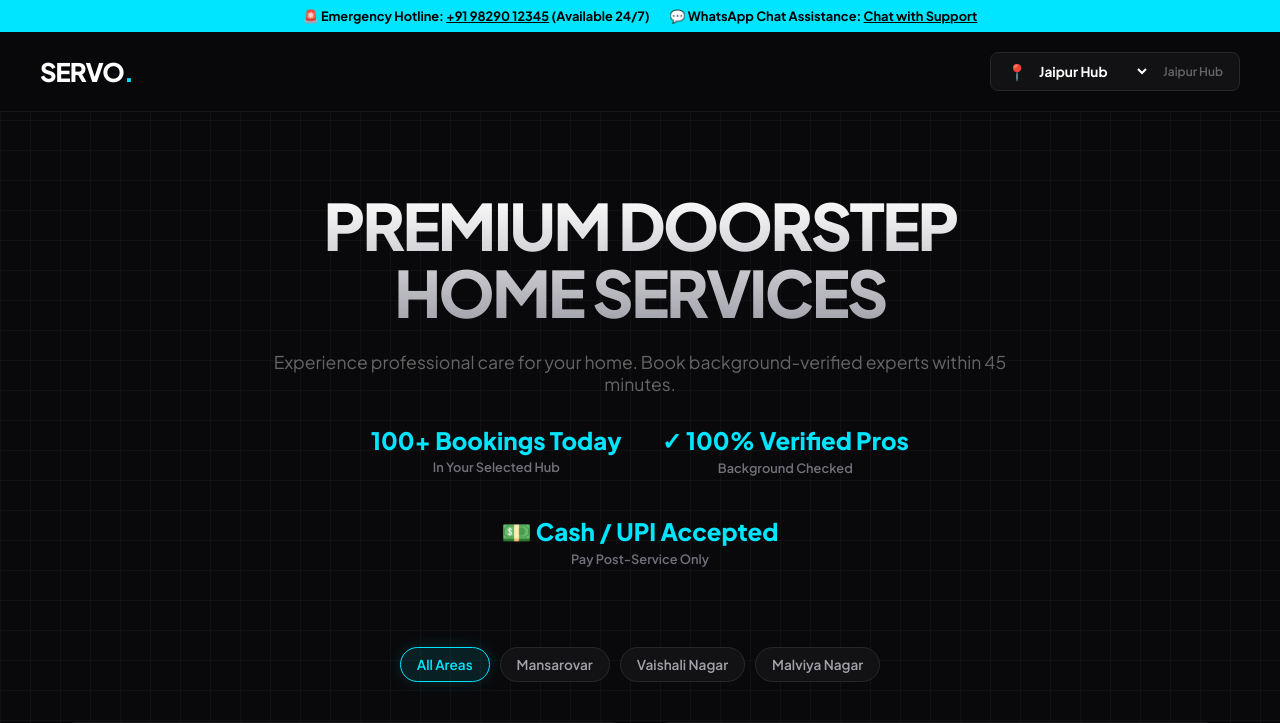
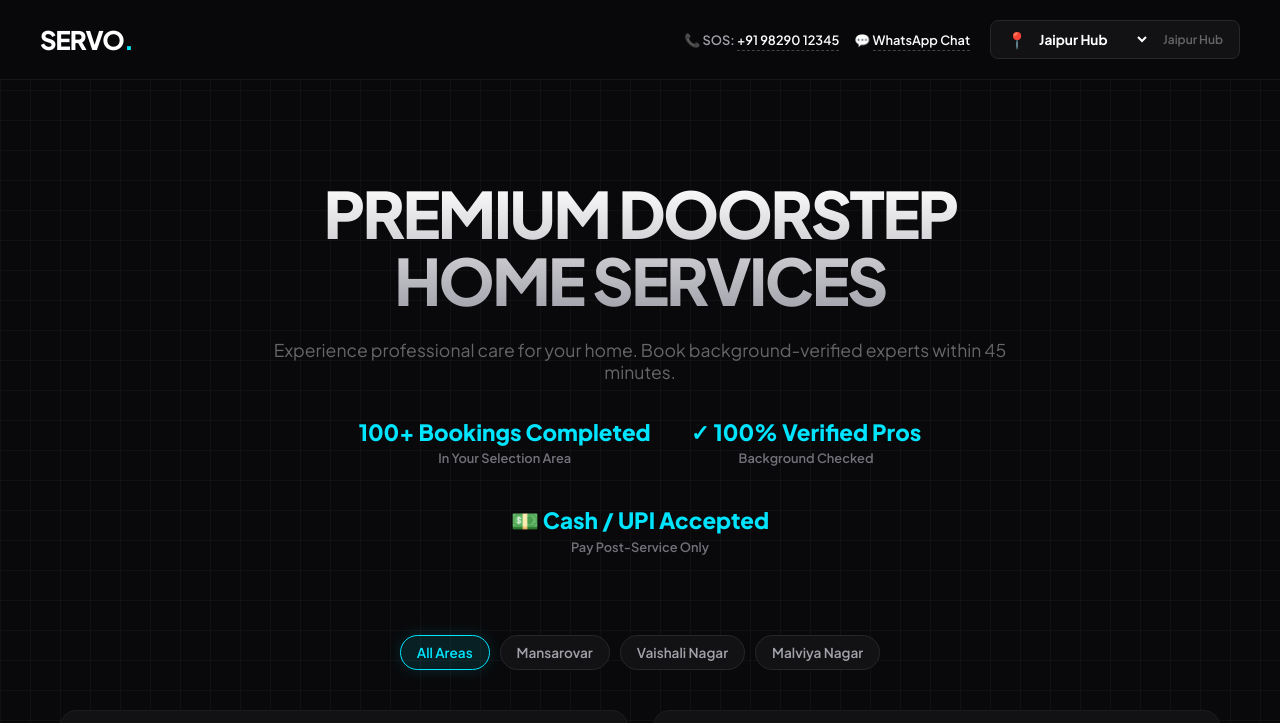
Before and after one commit to onlySarthaktalati/SERVOO, a website: page index.html in a window 1280 px wide. Shown: the top 723 px of the page. Drawn offline with nearby package versions, Linux system fonts and the light colour scheme.

Commit message:
fix: relocate hotline elements to header layout and delete top blue banner section

```diff
--- a/app.js
+++ b/app.js
@@ -42,7 +42,6 @@ const StateWiseMarketplaceDatabase = {
     }
 };
 
-// 👨‍🔧 HIGH-TRUST PRO PROFILE PICTURE MAPPING
 const TechnicianAvatarAssetDatabase = {
     "Amit Sharma": "https://images.unsplash.com/photo-1621905251189-08b45d6a269e?auto=format&fit=crop&w=100&h=100&q=80",
     "Deepak Kumar": "https://images.unsplash.com/photo-1504328345606-18bbc8c9d7d1?auto=format&fit=crop&w=100&h=100&q=80",
@@ -103,7 +102,6 @@ LocalNotificationPipelineChannel.onmessage = function(event) {
     if (event.data.actionType === "PUSH_ALERT") {
         triggerToastFeedback(`🔔 NOTIFICATION: ${event.data.title}\n${event.data.body}`);
 
-        // Dynamic payload update to inject specific verified avatars into active panels
         if (event.data.assignedTechName && document.getElementById('lblCustTrackedTechName')) {
             document.getElementById('lblCustTrackedTechName').innerText = event.data.assignedTechName;
             const targetAvatarUrl = TechnicianAvatarAssetDatabase[event.data.assignedTechName] || "https://images.unsplash.com/photo-1621905251189-08b45d6a269e?auto=format&fit=crop&w=100&h=100&q=80";
--- a/index.html
+++ b/index.html
@@ -22,39 +22,22 @@
             background-size: 30px 30px;
         }
 
-        /* 🚨 EMERGENCY HOTLINE & SUPPORT BAR */
-        .top-support-bar {
-            background: #00e5ff;
-            color: #000;
-            padding: 8px 20px;
-            font-size: 0.8rem;
-            font-weight: 700;
-            text-align: center;
-            display: flex;
-            justify-content: center;
-            gap: 20px;
-            flex-wrap: wrap;
-        }
-        .top-support-bar a { color: #000; text-decoration: underline; }
-
         header { padding: 20px 40px; display: flex; justify-content: space-between; align-items: center; border-bottom: 1px solid #18181b; background: rgba(9, 9, 11, 0.8); backdrop-filter: blur(12px); position: sticky; top: 0; z-index: 100; }
         .logo { font-size: 1.6rem; font-weight: 800; letter-spacing: -1px; color: #fff; cursor: pointer; }
         .logo span { color: #00e5ff; }
 
-        .hero-section { padding: 80px 20px 40px 20px; text-align: center; max-width: 800px; margin: 0 auto; }
+        /* 📞 CRISP MINIMAL HEADER SUPPORT CONTROLS */
+        .header-actions-group { display: flex; align-items: center; gap: 20px; }
+        .header-support-links { display: flex; gap: 15px; font-size: 0.8rem; font-weight: 600; color: #a1a1aa; }
+        .header-support-links a { color: #fafafa; text-decoration: none; border-bottom: 1px dashed #444; padding-bottom: 2px; }
+        .header-support-links a:hover { color: #00e5ff; border-color: #00e5ff; }
+
+        .hero-section { padding: 100px 20px 40px 20px; text-align: center; max-width: 800px; margin: 0 auto; }
         .hero-section h1 { font-size: 4rem; font-weight: 800; line-height: 1.05; margin-bottom: 25px; letter-spacing: -2.5px; background: linear-gradient(180deg, #fff 0%, #a1a1aa 100%); -webkit-background-clip: text; -webkit-text-fill-color: transparent; }
 
-        /* 📈 TRUST STATS STRIP */
-        .trust-stats-strip {
-            display: flex;
-            justify-content: center;
-            gap: 40px;
-            margin-bottom: 40px;
-            flex-wrap: wrap;
-            padding: 0 20px;
-        }
+        .trust-stats-strip { display: flex; justify-content: center; gap: 40px; margin-bottom: 40px; flex-wrap: wrap; padding: 0 20px; }
         .stat-item { text-align: center; }
-        .stat-val { font-size: 1.5rem; font-weight: 800; color: #00e5ff; }
+        .stat-val { font-size: 1.4rem; font-weight: 800; color: #00e5ff; }
         .stat-lbl { font-size: 0.8rem; color: #71717a; font-weight: 600; margin-top: 4px; }
 
         .seo-location-bar { display: flex; justify-content: center; gap: 10px; flex-wrap: wrap; margin-bottom: 40px; padding: 0 20px; }
@@ -65,7 +48,6 @@
         .service-card { background: #121214; border: 1px solid #1c1c1e; padding: 35px; border-radius: 16px; transition: all 0.4s cubic-bezier(0.16, 1, 0.3, 1); position: relative; overflow: hidden; }
         .service-card:hover { border-color: #00e5ff; transform: translateY(-5px); box-shadow: 0 20px 40px rgba(0, 229, 255, 0.05); }
 
-        /* ⭐ REVIEWS GRID */
         .reviews-section { max-width: 1200px; margin: 60px auto; padding: 0 20px; }
         .reviews-grid { display: grid; grid-template-columns: repeat(auto-fit, minmax(280px, 1fr)); gap: 20px; margin-top: 25px; }
         .review-card { background: #0c0c0e; border: 1px solid #18181b; padding: 25px; border-radius: 12px; }
@@ -77,6 +59,7 @@
         .metric-card-box { background: #121214; padding: 25px; border-radius: 12px; border: 1px solid #27272a; }
         .pricing-tier-tag { font-size: 0.75rem; background: rgba(0, 229, 255, 0.08); padding: 4px 8px; border-radius: 6px; color: #00e5ff; margin-left: 10px; font-weight: 700; text-transform: uppercase; border: 1px solid rgba(0, 229, 255, 0.2); }
         .network-retry-banner { display: none; position: fixed; top: 20px; left: 50%; transform: translateX(-50%); background: #ff1744; color: #fff; padding: 12px 24px; border-radius: 8px; font-weight: 700; z-index: 100000; align-items: center; gap: 15px; }
+
         .location-select-container { display: flex; gap: 8px; background: #121214; padding: 8px 16px; border-radius: 8px; border: 1px solid #27272a; align-items: center; }
         .nav-dropdown { background: transparent; color: #fff; border: none; font-size: 0.85rem; font-weight: 700; outline: none; cursor: pointer; }
         .nav-dropdown option { background: #121214; color: #fff; }
@@ -85,11 +68,6 @@
     </style>
 </head>
 <body>
-
-    <div class="top-support-bar">
-        <span>🚨 Emergency Hotline: <a href="tel:+919829012345">+91 98290 12345</a> (Available 24/7)</span>
-        <span>💬 WhatsApp Chat Assistance: <a href="https://wa.me/919829012345" target="_blank">Chat with Support</a></span>
-    </div>
 
     <div id="globalNetworkErrorBanner" class="network-retry-banner">
         <span>⚠️ Connection dropped. Please check your internet.</span>
@@ -100,6 +78,12 @@
         <header>
             <div class="logo" onclick="location.reload()">SERVO<span>.</span></div>
 
+            <div class="header-actions-group">
+                <div class="header-support-links">
+                    <span>📞 SOS: <a href="tel:+919829012345">+91 98290 12345</a></span>
+                    <span>💬 <a href="https://wa.me/919829012345" target="_blank">WhatsApp Chat</a></span>
+                </div>
+
                 <div class="location-select-container">
                     <span>📍</span>
                     <select id="ddlCitySelectorNode" onchange="executeCityMarketplaceShift()" class="nav-dropdown">
@@ -109,16 +93,17 @@
                     </select>
                     <span id="lblCurrentSEOZoneBadge" style="font-size: 0.75rem; color: #666; margin-left: 5px; font-weight: 600;">All Areas</span>
                 </div>
+            </div>
         </header>
 
         <section id="hero" class="hero-section">
             <h1 id="dynamicSEOHeroTitle">PREMIUM DOORSTEP<br><span style="color: #00e5ff;">HOME SERVICES</span></h1>
-            <p id="dynamicSEOHeroDesc" style="color: #666; font-size: 1.1rem; margin-top: 15px; margin-bottom: 30px;">Experience professional care for your home. Book background-verified experts within 45 minutes.</p>
+            <p id="dynamicSEOHeroDesc" style="color: #666; font-size: 1.1rem; margin-top: 15px; margin-bottom: 35px;">Experience professional care for your home. Book background-verified experts within 45 minutes.</p>
 
             <div class="trust-stats-strip">
                 <div class="stat-item">
-                    <div class="stat-val">100+ Bookings Today</div>
-                    <div class="stat-lbl">In Your Selected Hub</div>
+                    <div class="stat-val">100+ Bookings Completed</div>
+                    <div class="stat-lbl">In Your Selection Area</div>
                 </div>
                 <div class="stat-item">
                     <div class="stat-val">✓ 100% Verified Pros</div>
@@ -243,7 +228,7 @@
 
                 <div style="background: #1a1a1e; padding: 15px; border-radius: 8px; border: 1px solid #222;">
                     <div style="display: flex; justify-content: space-between; font-size: 0.85rem; margin-bottom: 12px; color: #aaa;">
-                        <span>🗺... Live Tracking</span>
+                        <span>🗺️ Live Tracking</span>
                         <span style="color: #ff5252; font-weight: 700;">ETA: ~15 Mins</span>
                     </div>
                     <div id="leafletLiveTrackingDashboardMap" style="height: 220px; width: 100%; border-radius: 6px; background: #222;"></div>
```
Lines whose indentation alone changed are shown as unchanged.
